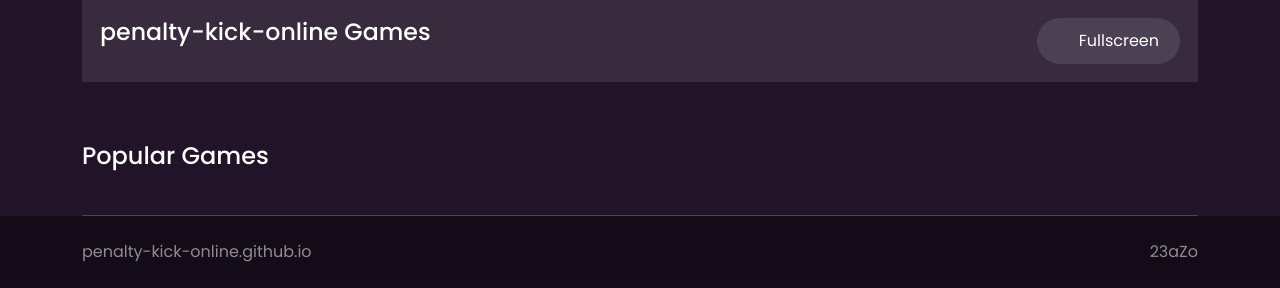
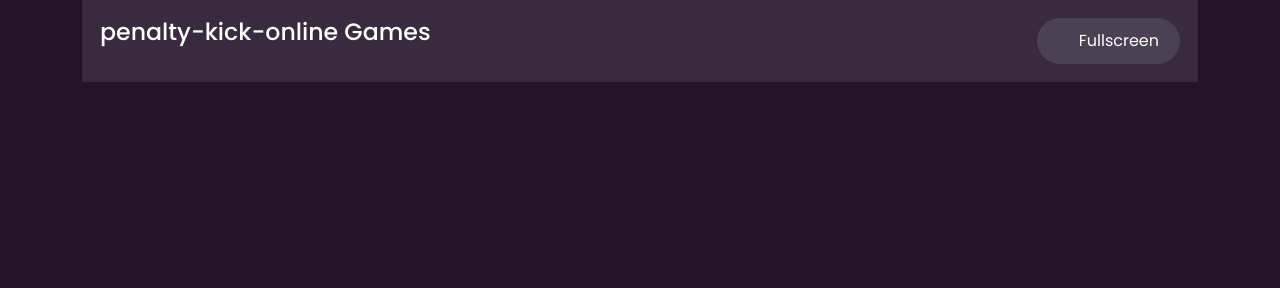
Before and after one commit to Djikypp/meuproba2, a plain HTML site: page penalty-kick-online.github.io-main/index.html in a window 1280 px wide. Shown: the part 652-940 px from the top of the page. After the commit the page ends 800 px from the top, so only its background shows below. Drawn offline with Linux system fonts and the light colour scheme; some icons are missing; a web font is replaced by a local one.

Commit message:
Update index.html

```diff
--- a/penalty-kick-online.github.io-main/index.html
+++ b/penalty-kick-online.github.io-main/index.html
@@ -108,183 +108,5 @@
 	</div>
 </div>
 
-
-
-
-<div class="container">
-
-
-<!-- 	<div class="banner-ad-wrapper"><div class="banner-ad-content" style="padding: 20px 0; text-align: center;"><img src="https://cdn.redfoc.com/img/banner-1.png" alt="banner"></div>
-	</div>
- -->
-
-
-	<div class="content-wrapper">
-
-	<div style="padding-bottom: 20px"  align="center">
-		</div>
-
-	<div class="row">
-
-
-
-
-			<div class="col-md-12">
-
-
-				<div class="sidebar">
-
-					<div class="widget">
-						<h4 class="widget-title">Popular Games</h4>
-						<div class="row gamelist-widget">
-
-
-
-
-
-
-
-
-
-
-
-
-
-
-
-
-
-
-
-
-
-
-
-
-
-
-
-
-
-
-
-
-
-
-
-
-						</div>
-					</div> <!-- end widget Popular -->
-
-
-				</div> <!-- end sidebar -->
-
-
-			</div> <!-- end colume col-md-3 -->
-
-	</div> <!-- end row -->
-
-
-</div> <!-- end content-wrapper -->
-
-
-
-<!--
-
-	<div class="bottom-container">
-		<h3 class="item-title">Similar games</h3>
-			<div class="row">
-
-					<div class="col-lg-4 col-md-6 grid-2">
-					<a href="https://theme.cloudarcade.net/game/icy-purple-head-3/">
-					<div class="game-item">
-						<div class="list-game">
-							<div class="list-thumbnail"><img src="https://theme.cloudarcade.net/thumbs/icy-purple-head-3-icy-purple-head-3-7514d8c628d14e7287f880a37f3a9ea4-512x512_small.jpeg" class="small-thumb img-rounded" alt="Icy Purple Head 3"></div>
-							<div class="list-info">
-								<div class="list-title">Icy Purple Head 3</div>
-								<div class="list-category">Adventure, Arcade</div>
-								<div class="list-rating">
-									<i class="bi bi-star-fill"></i>
-									0/5
-								</div>
-							</div>
-						</div>
-					</div>
-					</a>
-				</div>
-
-
-				<div class="col-lg-4 col-md-6 grid-2">
-						<a href="https://theme.cloudarcade.net/game/reach-the-platform/">
-						<div class="game-item">
-							<div class="list-game">
-								<div class="list-thumbnail"><img src="https://theme.cloudarcade.net/thumbs/reach-the-platform-reach-the-platform-6079713d46374e0ba40602505245e250-512x512_small.jpeg" class="small-thumb img-rounded" alt="Reach the Platform"></div>
-								<div class="list-info">
-									<div class="list-title">Reach the Platform</div>
-									<div class="list-category">Arcade, Puzzle</div>
-									<div class="list-rating">
-										<i class="bi bi-star-fill"></i>
-										0/5
-									</div>
-								</div>
-							</div>
-						</div>
-						</a>
-					</div>
-
-			</div>
-
-
-		</div>
-
-	 -->
-
-<!-- 	<div class="banner-ad-wrapper"><div class="banner-ad-content" style="padding: 20px 0; text-align: center;"><img src="#" alt="banner"></div></div>
-
- -->
-
-
-
-</div> <!-- end container  -->
-
-
-
-	<div class="container">
-		<div class="border-line mt-4"></div>
-	</div>
-
-
-
-
-
-
-<!-- 	<footer class="footer">
-		<div class="container">
-			<div class="row">
-				<div class="col-lg-4 mb-5 mb-lg-0">
-					<h4 class="">FOOTER 1</h4>x1111			</div>
-				<div class="col-lg-4 mb-5 mb-lg-0">
-					<h4 class="">FOOTER 2</h4>x2222				</div>
-				<div class="col-lg-4">
-					<h4 class="">FOOTER 3</h4>x333			</div>
-			</div>
-		</div>
-	</footer>
- -->
-
-	<div class="footer-copyright py-4">
-		<div class="container">
-			penalty-kick-online.github.io			<span class="dsb-panel">
-				23aZo			</span>
-		</div>
-	</div>
-	<script type="text/javascript" src="/assets/js/jquery-3.6.2.min.js"></script>
-	<script type="text/javascript" src="/assets/js/popper.min.js"></script>
-	<script type="text/javascript" src="/assets/js/bootstrap.min.js"></script>
-	<script type="text/javascript" src="/assets/js/jquery-comments.min.js"></script>
-	<script type="text/javascript" src="/assets/js/script.js"></script>
-	<script type="text/javascript" src="/assets/js/custom.js"></script>
-
-
 	  </body>
 </html>
```
